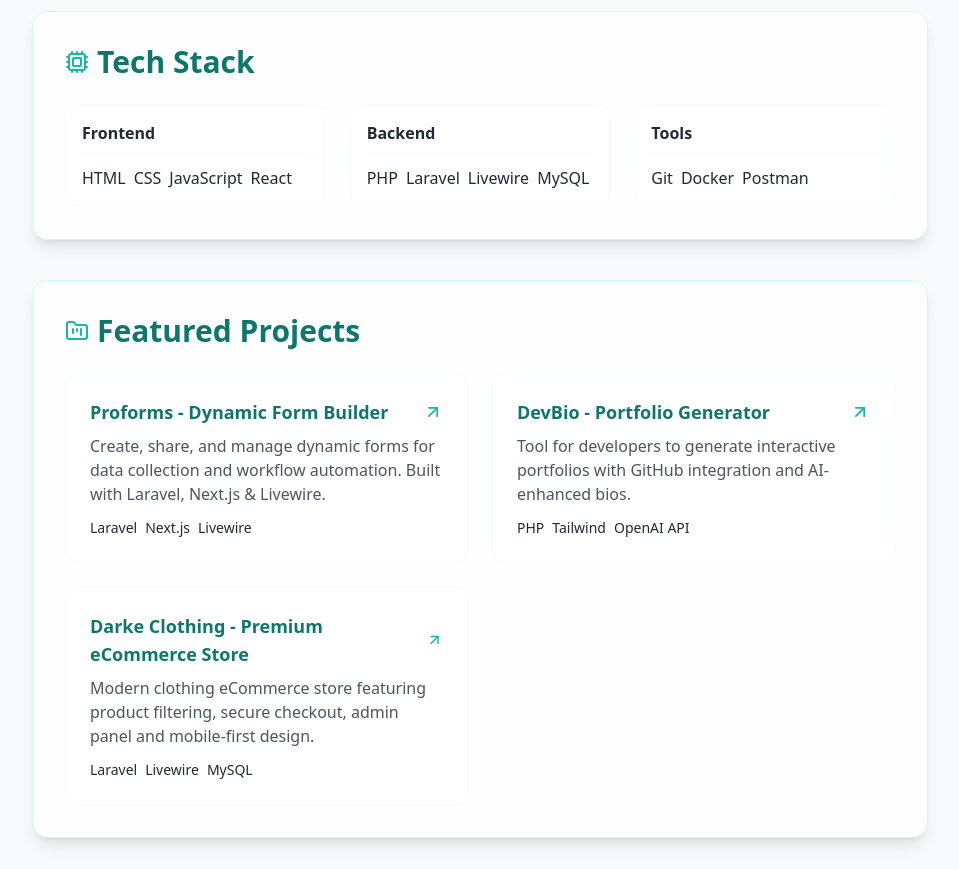
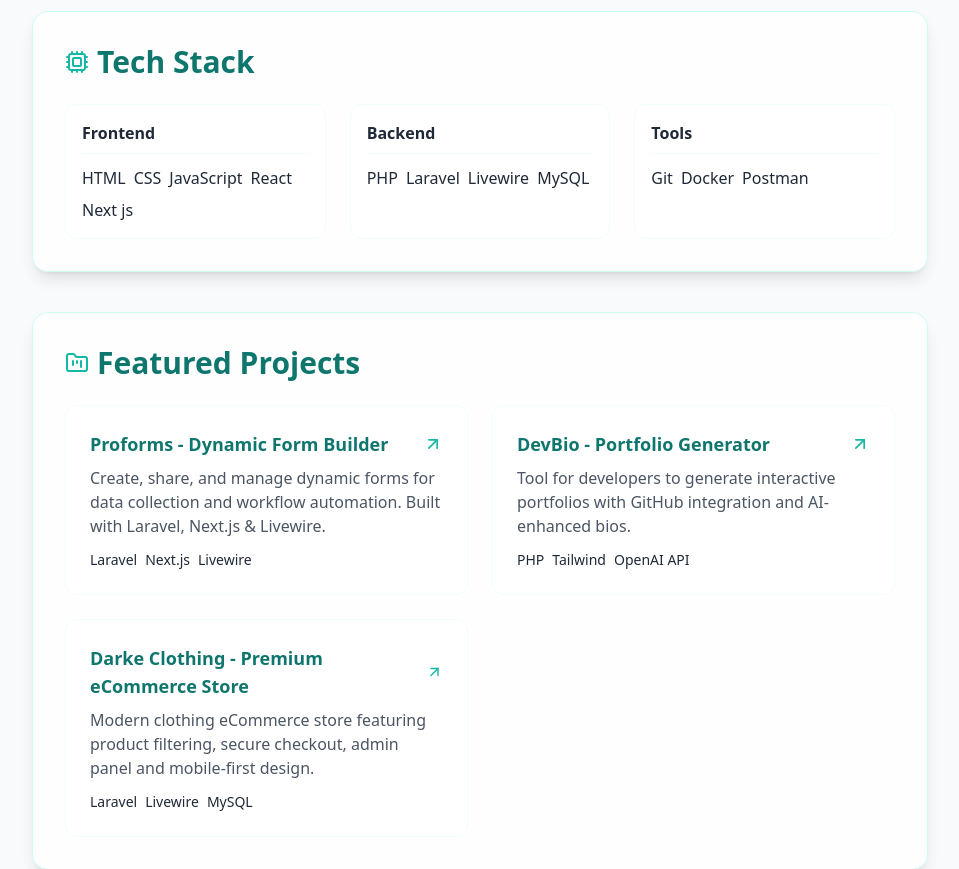
Before and after one commit to apreezofficial/my-resume, a PHP site: page / in a window 1280 px wide. Shown: the part 379-1248 px from the top of the page, without its empty margins (160-1119 px from the left). Run offline with PHP 8.4, Linux system fonts and the light colour scheme; some libraries are stand-ins or nearby versions.

Commit message:
Update index.php

```diff
--- a/index.php
+++ b/index.php
@@ -47,6 +47,7 @@
         <span class="tag">CSS</span>
         <span class="tag">JavaScript</span>
         <span class="tag">React</span>
+        <span class="tag">Next js</span>
       </div>
     </div>
 
```
